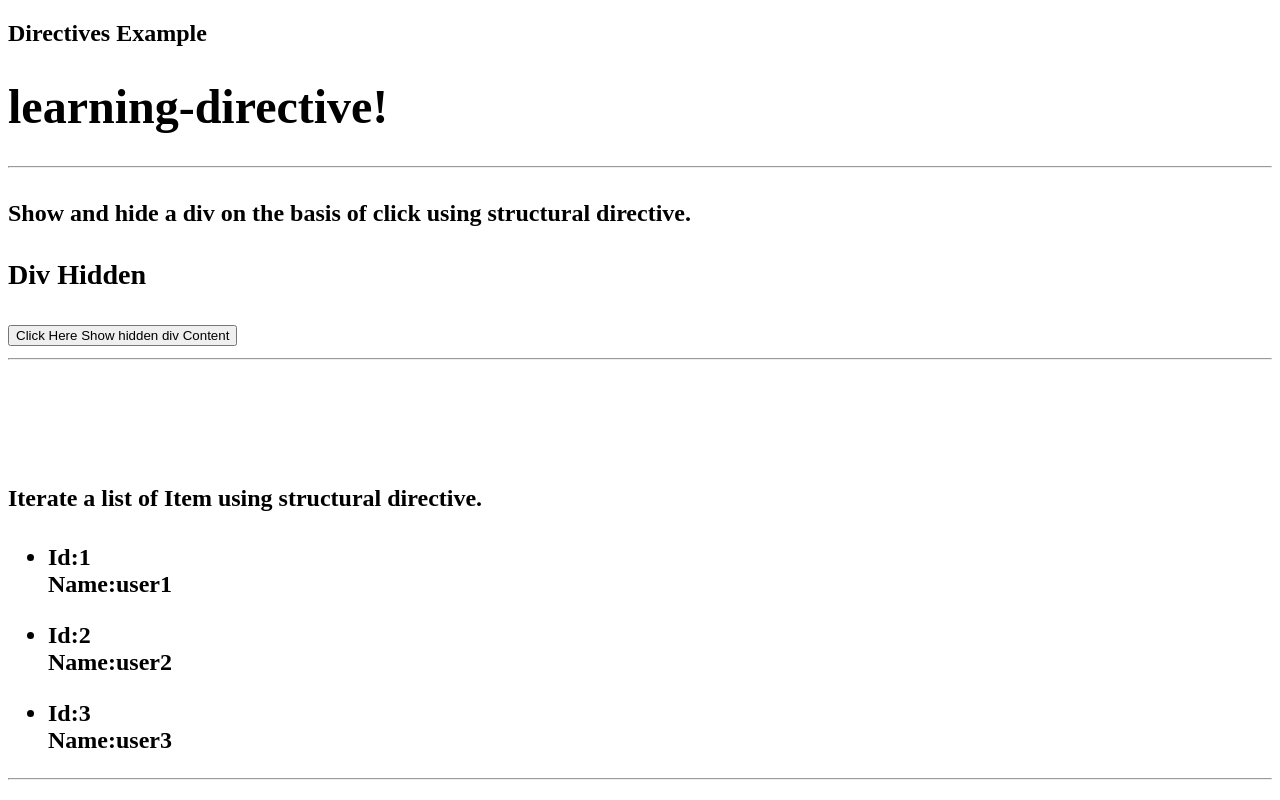
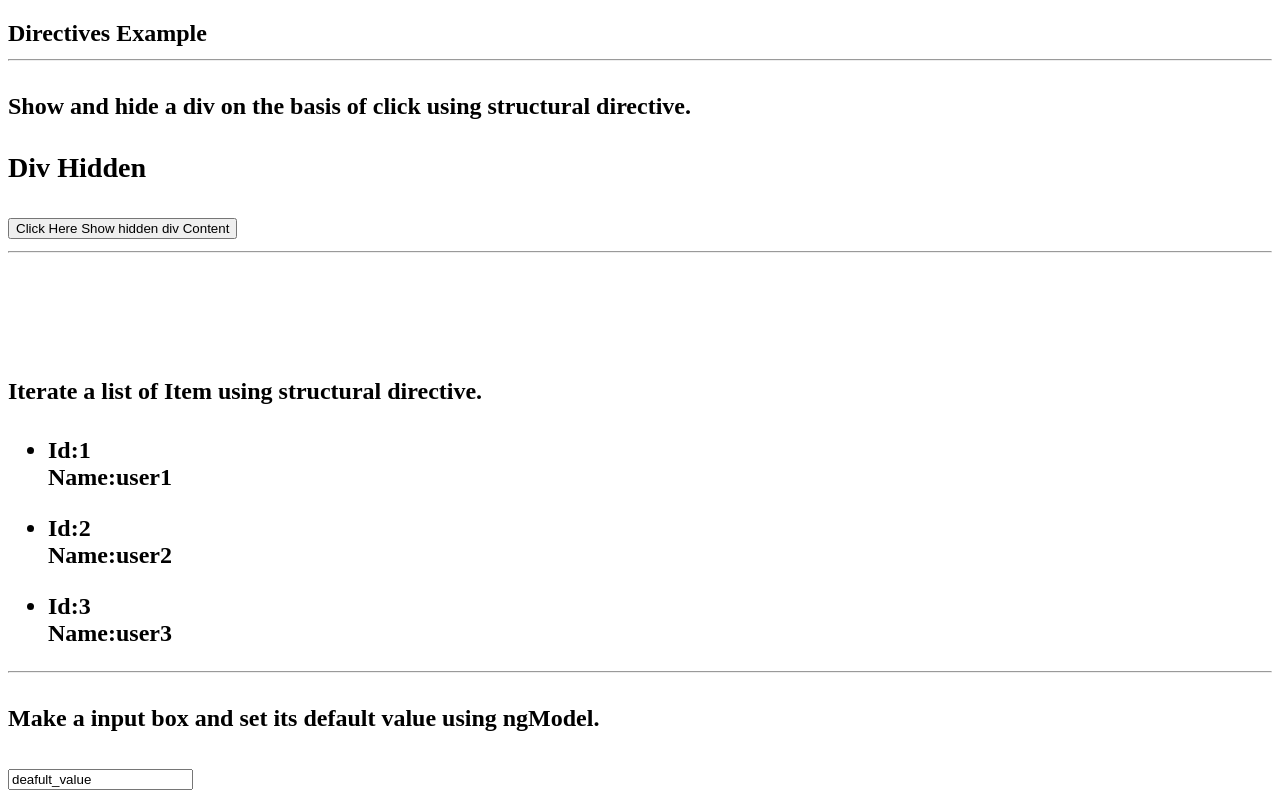
Before and after one commit to guruttn/knowledgeMeetAngular, an Angular app: page / in a window 1280 px wide. Shown: the top 800 px of the page. Built offline with nearby package versions, Linux system fonts and the light colour scheme.

Commit message:
example change

```diff
--- a/src/app/home/home.component.html
+++ b/src/app/home/home.component.html
@@ -1,4 +1,3 @@
-<h1>learning-directive!</h1>
 
 <hr>
 <h4>Show and hide a div on the basis of click using structural directive.</h4>
```
